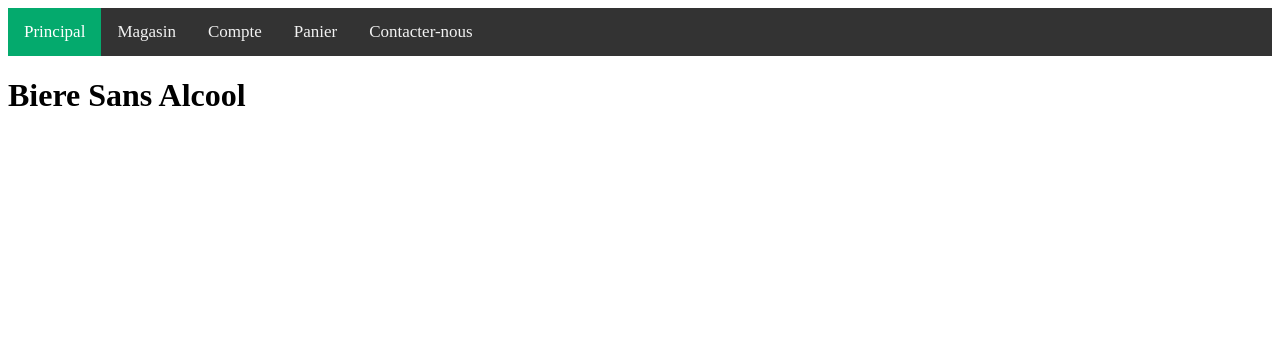
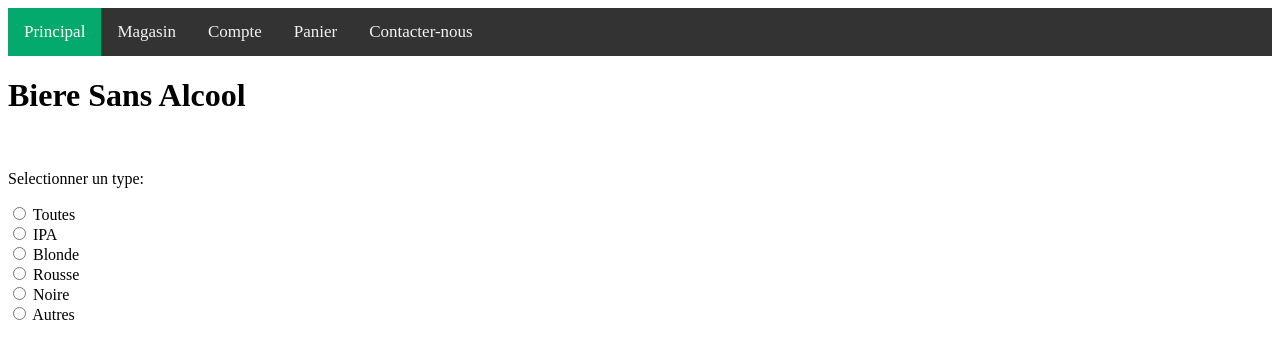
Before and after one commit to kouklebo/code, a Flask app: template templates/Magasin.html in a window 1280 px wide. Shown: the top 359 px of the page. Run offline with Flask 2, Linux system fonts and the light colour scheme; the template is opened without the code that fills it, so the values that code supplies are empty.

Commit message:
deuxiemeCommit

```diff
--- a/templates/Magasin.html
+++ b/templates/Magasin.html
@@ -15,5 +15,19 @@
   <a href="Contacter-nous.html">Contacter-nous</a>
 </div>
 <h1>Biere Sans Alcool</h1><br>
+<form action="">
+  <p>Selectionner un type:</p>
+ <input type="radio" id="ALL" name="typeBeer" value="all">
+ <label for="html">Toutes</label><br>
+ <input type="radio" id="IPA" name="typeBeer" value="ipa">
+ <label for="html">IPA</label><br>
+ <input type="radio" id="blonde" name="typeBeer" value="blonde">
+ <label for="css">Blonde</label><br>
+ <input type="radio" id="rousse" name="typeBeer" value="rousse">
+ <label for="javascript">Rousse</label><br>
+ <input type="radio" id="noire" name="typeBeer" value="noire">
+ <label for="javascript">Noire</label><br>
+ <input type="radio" id="noire" name="typeBeer" value="autres">
+ <label for="javascript">Autres</label><br>
 </body>
 </html>
```
